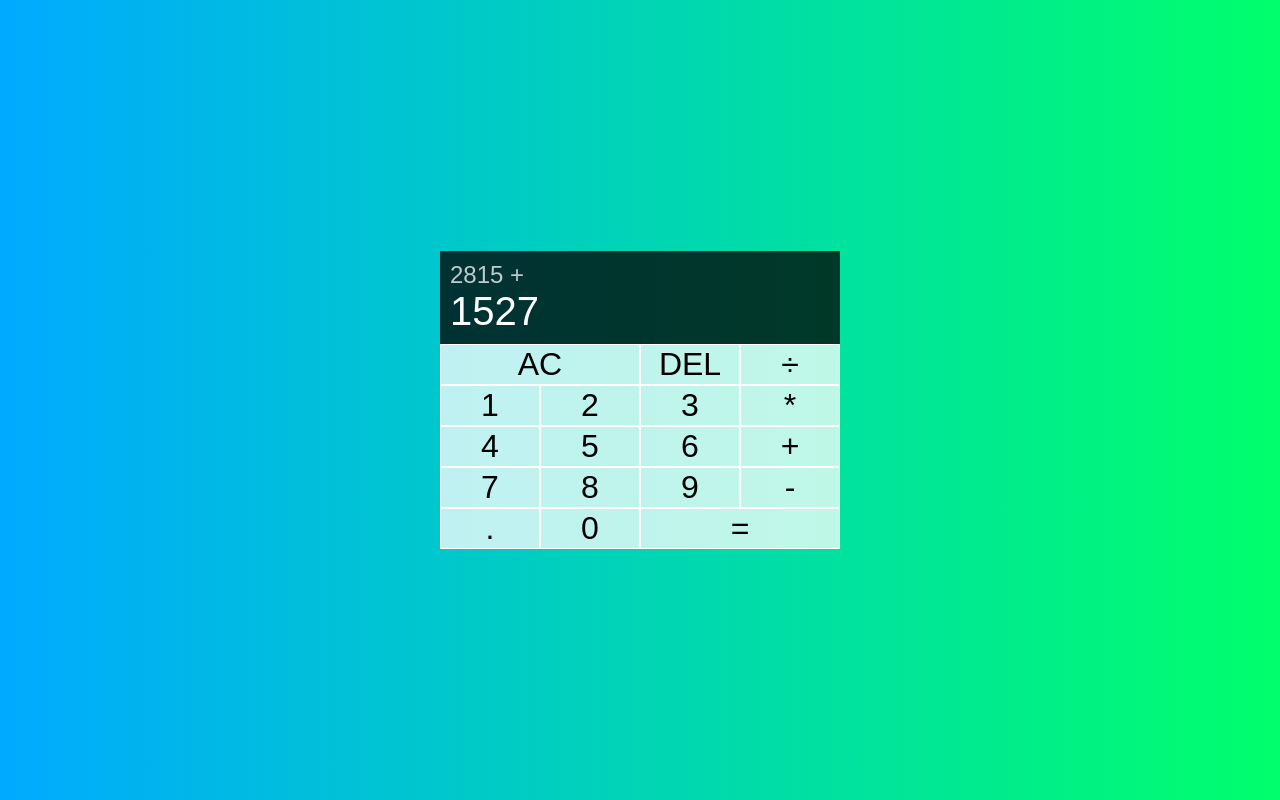
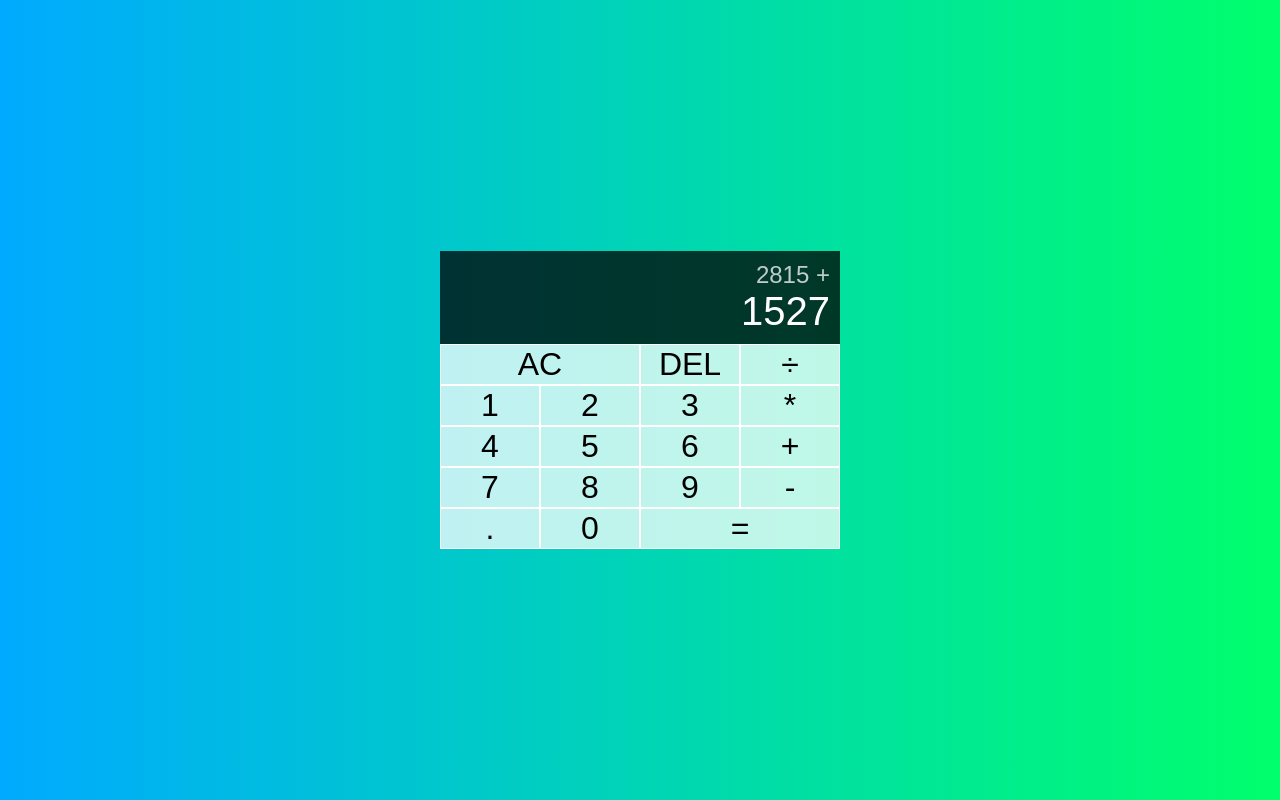
Before and after one commit to aguilarandres/js-calculator, a plain HTML site: page index.html in a window 1280 px wide. Drawn offline with Linux system fonts and the light colour scheme.

Commit message:
fixed typo

```diff
--- a/styles.css
+++ b/styles.css
@@ -39,7 +39,7 @@ body {
   grid-column: 1 / -1; /* span from the first column to the last column */
   background-color: rgba(0, 0, 0, .75);
   display: flex; /* align elements within container */
-  align-items: flex-end: /* align on right side of container */
+  align-items: flex-end; /* align on right side of container */
   justify-content: space-around;
   flex-direction: column; /* line up content vertically */
   padding: 10px;
```
